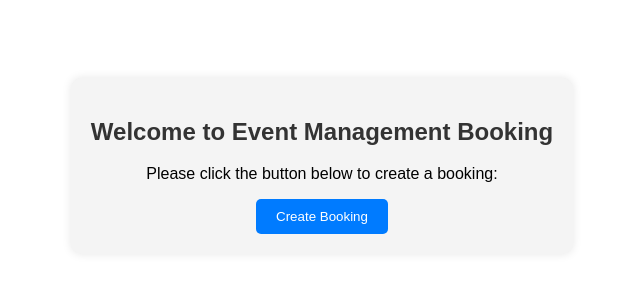
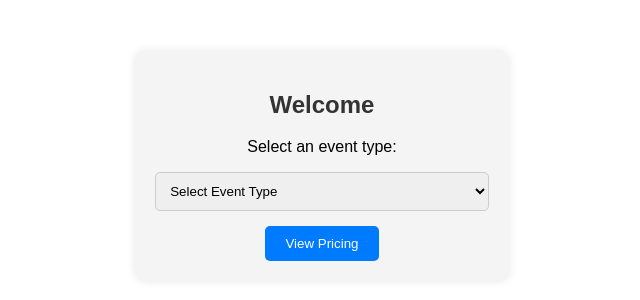
Before and after one commit to rahilmuhammedck/Event-management-booking-, a plain HTML site: page welcome.html in a window 1280 px wide. Shown: the part 234-534 px from the top of the page, without its empty margins (318-958 px from the left). Drawn offline with Linux system fonts and the light colour scheme.

Commit message:
Update welcome.html

```diff
--- a/welcome.html
+++ b/welcome.html
@@ -8,15 +8,17 @@
 </head>
 <body class="welcome-bg">
     <div class="container">
-        <h2>Welcome to Event Management Booking</h2>
-        <p>Please click the button below to create a booking:</p>
-        <button onclick="redirectToCreateBookingPage()">Create Booking</button>
+        <h2>Welcome</h2>
+        <p>Select an event type:</p>
+        <select id="eventType">
+            <option value="">Select Event Type</option>
+            <option value="wedding">Wedding (Starting from 200k)</option>
+            <option value="birthday">Birthday (Starting from 30k)</option>
+            <option value="other">Other (Starting from 50k)</option>
+        </select>
+        <button id="viewPricingBtn">View Pricing</button>
     </div>
 
-    <script>
-        function redirectToCreateBookingPage() {
-            window.location.href = 'create_booking.html';
-        }
-    </script>
+    <script src="welcome.js"></script>
 </body>
 </html>
```
